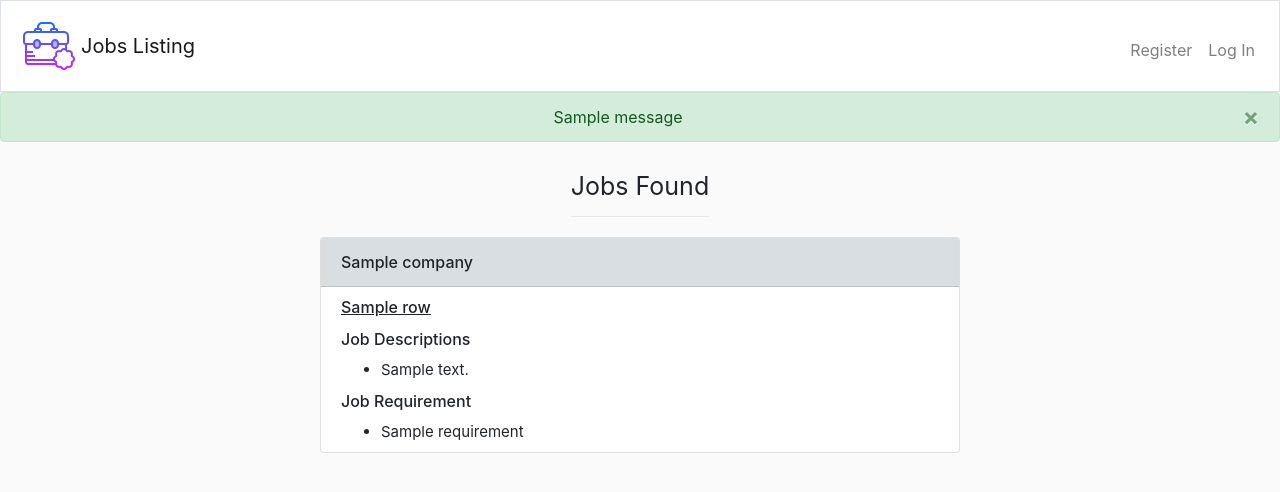
After one commit to weizheheng/jobs-listing, a Flask app: template templates/search.html in a window 1280 px wide. The commit adds this page. Shown: the top 492 px of the page. Run offline with Flask 2, Linux system fonts and the light colour scheme; the template is opened without the code that fills it: most values are stand-ins (such as "Sample title", 1, 10 or a date in 2020); one stand-in notice (Sample message) is shown; some libraries are stand-ins or nearby versions.

Commit message:
Modified and added new html files

```diff
--- a/templates/index.html
+++ b/templates/index.html
@@ -53,3 +53,8 @@
 
     {% endif %}
 {% endblock %}
+{% block footer %}
+    <div class="footer">
+        <span>Page number links here</span>
+    </div>
+{% endblock %}
--- a/templates/layout.html
+++ b/templates/layout.html
@@ -22,11 +22,15 @@
               </a>
               <div class="collapse navbar-collapse" id="navbar">
                   {% if session.user_id %}
-                    <ul class="navbar-nav mr-auto mt-2">
+                    <ul class="navbar-nav mt-2">
                         <li class="nav-item"><a class="nav-link" href="/">Job Board</a></li>
                         <li class="nav-item"><a class="nav-link" href="/recommended">Recommended Jobs</a></li>
                         <li class="nav-item"><a class="nav-link" href="/addJob">Employer</a></li>
                     </ul>
+                  <form class="form-inline" action="/search" method="get">
+                      <input class="form-control" type="Search" name="search" placeholder="Search job's title..." aria-label="Search" autocomplete="off">
+                      <button class="btn btn-outline-success my-2 my-sm-0" type="submit">Search</button>
+                  </form>
                     <ul class="navbar-nav ml-auto mt-2">
                         <li class="nav-item"><a class="nav-link" href="/logout">Log Out</a></li>
                     </ul>
@@ -41,4 +45,7 @@
 
         {% block main %} {% endblock %}
     </body>
+    <footer>
+        {% block footer %} {% endblock %}
+    </footer>
 </html>
--- a/templates/recommended.html
+++ b/templates/recommended.html
@@ -13,3 +13,9 @@
             </div>
         </div>
 {% endblock %}
+
+{% block footer %}
+    <div class="footer">
+        <span>Page number links here</span>
+    </div>
+{% endblock %}
--- /dev/null
+++ b/templates/search.html
@@ -0,0 +1,53 @@
+{% extends "layout.html" %}
+
+{% block title %}
+    Search
+{% endblock %}
+
+{% block main %}
+    {% with messages = get_flashed_messages(with_categories=true) %}
+        {% if messages %}
+            {% for category, message in messages %}
+            <div class="alert alert-{{category}} alert-dismissible fade show" role="alert">
+                <span>{{message}}</span>
+                <button type="button" class="close" data-dismiss="alert" aria-label="Close">
+                    <span aria-hidden="true">&times;</span>
+                </button>
+            </div>
+            {% endfor %}
+        {% endif %}
+    {% endwith %}
+    <div class="mainContainer">
+        <div class="jobGridHeader">
+            <div class="availableJobs">
+                Jobs Found
+            </div>
+        </div>
+        <div class="cardContainer">
+        {% for row in rows %}
+            <div class="card">
+                <div class="card-header">
+                    {{ row["company"] }}
+                </div>
+                <div class="card-body">
+                    <div class="card-title"><u>{{ row["title"] }}</u></div>
+                    <div class="card-title">Job Descriptions</div>
+                    {% set list1 = row["description"].split(";") %}
+                    {% for list in list1 %}
+                    <ul>
+                        <li>{{list}}</li>
+                    </ul>
+                    {% endfor %}
+                    <div class="card-title">Job Requirement</div>
+                    {% set list2 = row["requirement"].split(";") %}
+                    {% for list in list2 %}
+                    <ul>
+                        <li>{{list}}</li>
+                    </ul>
+                    {% endfor %}
+                </div>
+            </div>
+        {% endfor %}
+        </div>
+    </div>
+{% endblock %}
```
Also changed, not shown: templates/addJob.html (+4 -4 lines).
